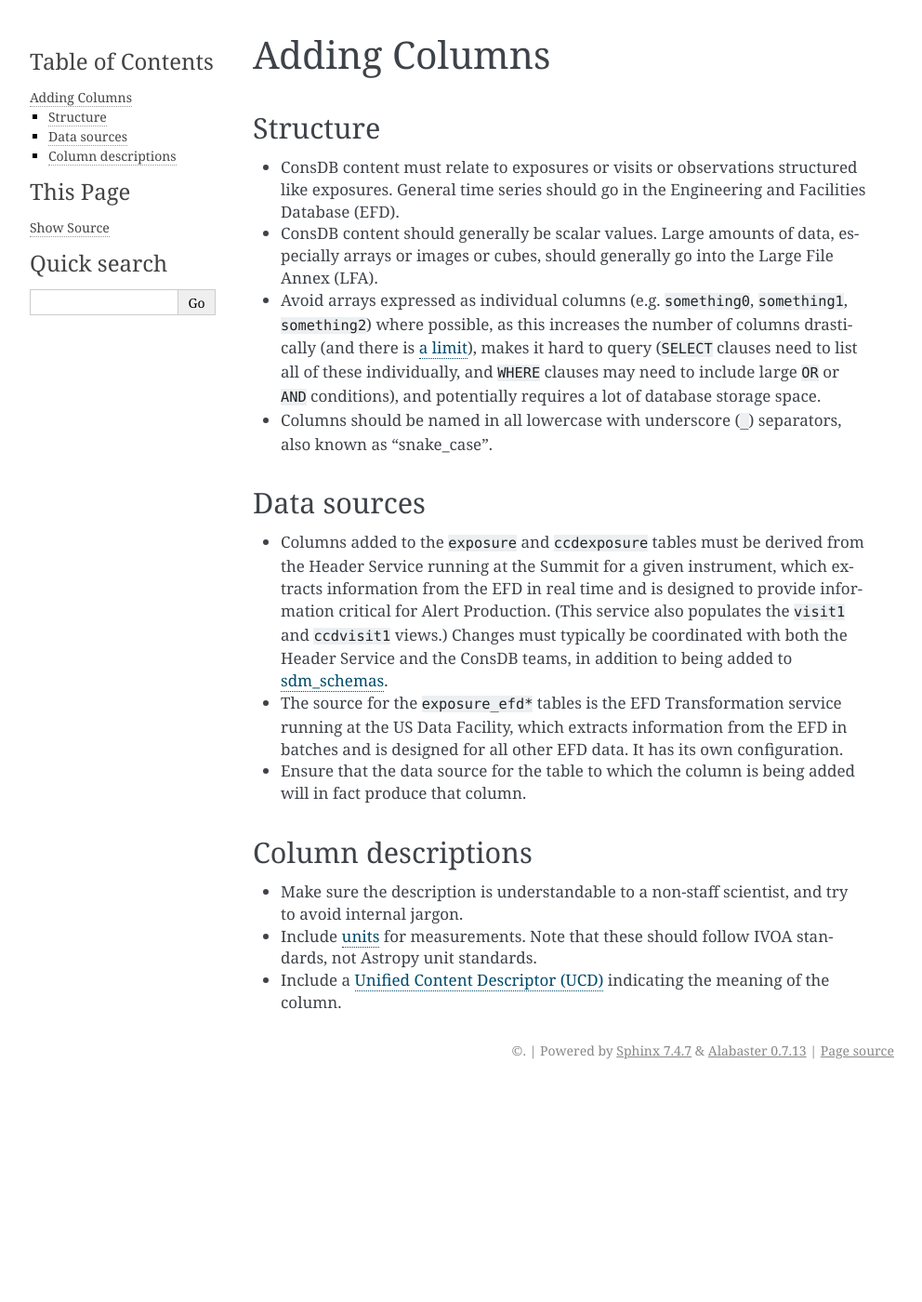
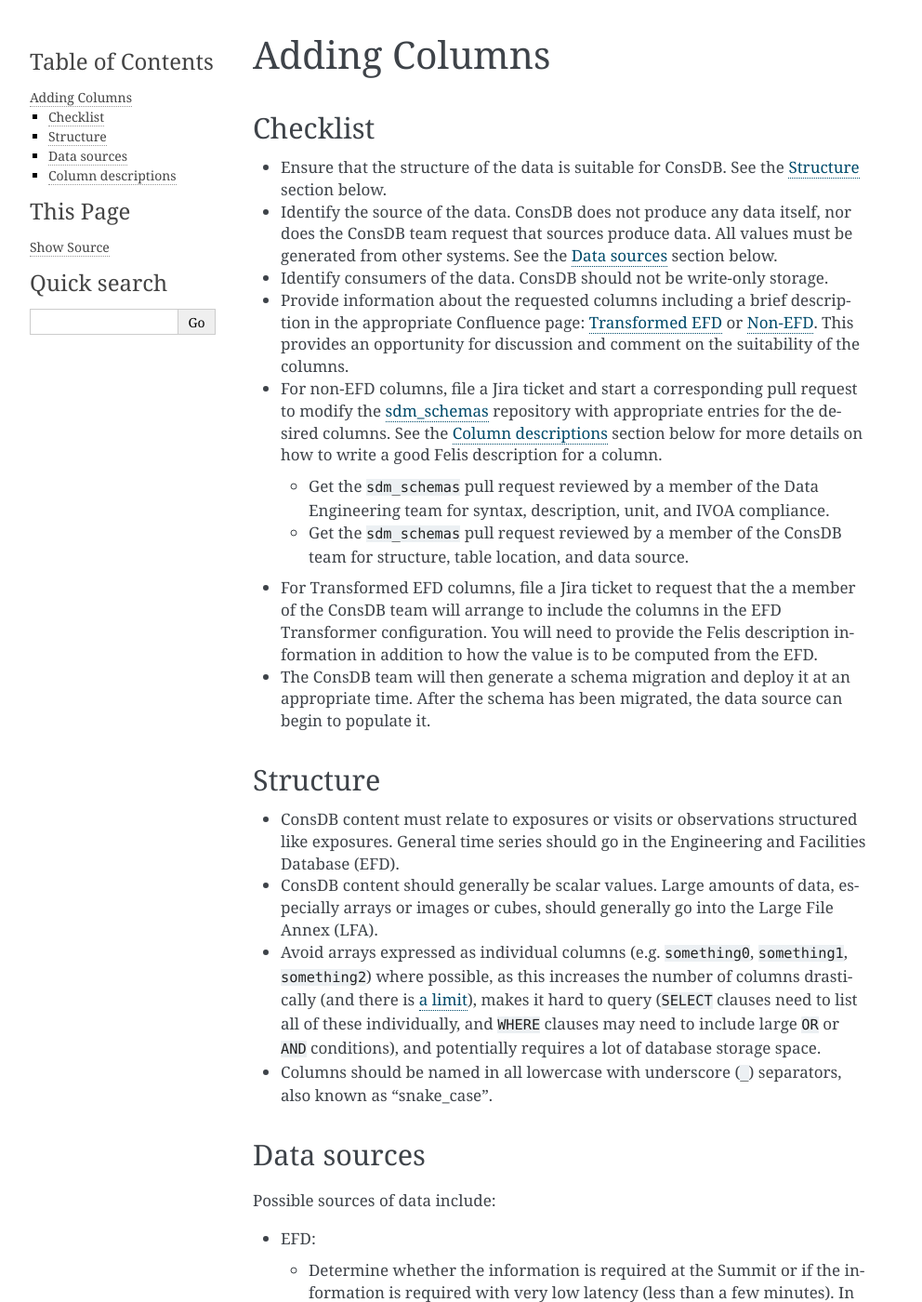
Before and after one commit to lsst-dm/consdb, a Sphinx documentation site: the page built from doc/contributor-guide/adding-columns.rst, in a window 1280 px wide and 1400 px high. Shown: the whole window at 93% size, without its empty margins (148-1140 px from the left). Built offline with Sphinx 7.4.7, drawn with Linux system fonts in a browser that asks for light colours; some of the changed text lies outside the part shown.

Commit message:
Detail the column addition process.

```diff
--- a/doc/contributor-guide/adding-columns.rst
+++ b/doc/contributor-guide/adding-columns.rst
@@ -1,6 +1,40 @@
 ##############
 Adding Columns
 ##############
+
+.. _add-columns-checklist:
+
+Checklist
+=========
+- Ensure that the structure of the data is suitable for ConsDB.
+  See the :ref:`add-columns-structure` section below.
+
+- Identify the source of the data.
+  ConsDB does not produce any data itself, nor does the ConsDB team request that sources produce data.
+  All values must be generated from other systems.
+  See the :ref:`add-columns-data-sources` section below.
+
+- Identify consumers of the data.
+  ConsDB should not be write-only storage.
+
+- Provide information about the requested columns including a brief description in the appropriate Confluence page: `Transformed EFD <https://rubinobs.atlassian.net/wiki/x/Ii7pAg>`__ or `Non-EFD <https://rubinobs.atlassian.net/wiki/x/GICzDg>`__.
+  This provides an opportunity for discussion and comment on the suitability of the columns.
+
+- For non-EFD columns, file a Jira ticket and start a corresponding pull request to modify the `sdm_schemas <https://github.com/lsst/sdm_schemas>`__ repository with appropriate entries for the desired columns.
+  See the :ref:`add-columns-descriptions` section below for more details on how to write a good Felis description for a column.
+
+  - Get the ``sdm_schemas`` pull request reviewed by a member of the Data Engineering team for syntax, description, unit, and IVOA compliance.
+
+  - Get the ``sdm_schemas`` pull request reviewed by a member of the ConsDB team for structure, table location, and data source.
+
+- For Transformed EFD columns, file a Jira ticket to request that the a member of the ConsDB team will arrange to include the columns in the EFD Transformer configuration.
+  You will need to provide the Felis description information in addition to how the value is to be computed from the EFD.
+
+- The ConsDB team will then generate a schema migration and deploy it at an appropriate time.
+  After the schema has been migrated, the data source can begin to populate it.
+
+
+.. _add-columns-structure:
 
 Structure
 =========
@@ -10,16 +44,34 @@
 - Avoid arrays expressed as individual columns (e.g. ``something0``, ``something1``, ``something2``) where possible, as this increases the number of columns drastically (and there is `a limit <https://www.postgresql.org/docs/current/limits.html>`__), makes it hard to query (``SELECT`` clauses need to list all of these individually, and ``WHERE`` clauses may need to include large ``OR`` or ``AND`` conditions), and potentially requires a lot of database storage space.
 - Columns should be named in all lowercase with underscore (``_``) separators, also known as "snake_case".
 
+.. _add-columns-data-sources:
+
 Data sources
 ============
+Possible sources of data include:
 
-- Columns added to the ``exposure`` and ``ccdexposure`` tables must be derived from the Header Service running at the Summit for a given instrument, which extracts information from the EFD in real time and is designed to provide information critical for Alert Production.  (This service also populates the ``visit1`` and ``ccdvisit1`` views.)  Changes must typically be coordinated with both the Header Service and the ConsDB teams, in addition to being added to `sdm_schemas <https://github.com/lsst/sdm_schemas>`__.
-- The source for the ``exposure_efd*`` tables is the EFD Transformation service running at the US Data Facility, which extracts information from the EFD in batches and is designed for all other EFD data.  It has its own configuration.
-- Ensure that the data source for the table to which the column is being added will in fact produce that column.
+- EFD:
+
+  - Determine whether the information is required at the Summit or if the information is required with very low latency (less than a few minutes).
+    In those cases, the Header Service is the recommended source for ConsDB.
+    Arrangements must be made for the data to appear in the headers before ConsDB can store it.
+    Arrangements must also be made with the ConsDB team for the value to be extracted from the headers.
+    This data will go into the ``exposure`` or ``ccdexposure`` table.
+
+  - If the original data source is the EFD but the data is only needed at USDF and can wait for a few minutes before appearing, the Transformed EFD service should be used.
+    This data will go into a ``*_efd`` table.
+
+- A system (e.g. the Camera Control System), service (e.g. Rapid Analysis), or campaign/pipeline (e.g. Nightly Validation) executing at the Summit or USDF.
+  This data will go into a table with a suffix specific to the source.
+
+.. _add-columns-descriptions:
 
 Column descriptions
 ===================
 
 - Make sure the description is understandable to a non-staff scientist, and try to avoid internal jargon.
+- Ensure that descriptions sufficiently explain the values within the columns, providing details like how they are summarized (if they are) or at what time point they are measured during the exposure.
+- Explain what the column values can be used for if it's not self-evident.
+- The description can be several sentences; completeness is more important than conciseness.
 - Include `units <https://www.ivoa.net/documents/VOUnits/>`__ for measurements.  Note that these should follow IVOA standards, not Astropy unit standards.
 - Include a `Unified Content Descriptor (UCD) <https://ivoa.net/documents/UCD1+/20230125/index.html>`__ indicating the meaning of the column.
```
